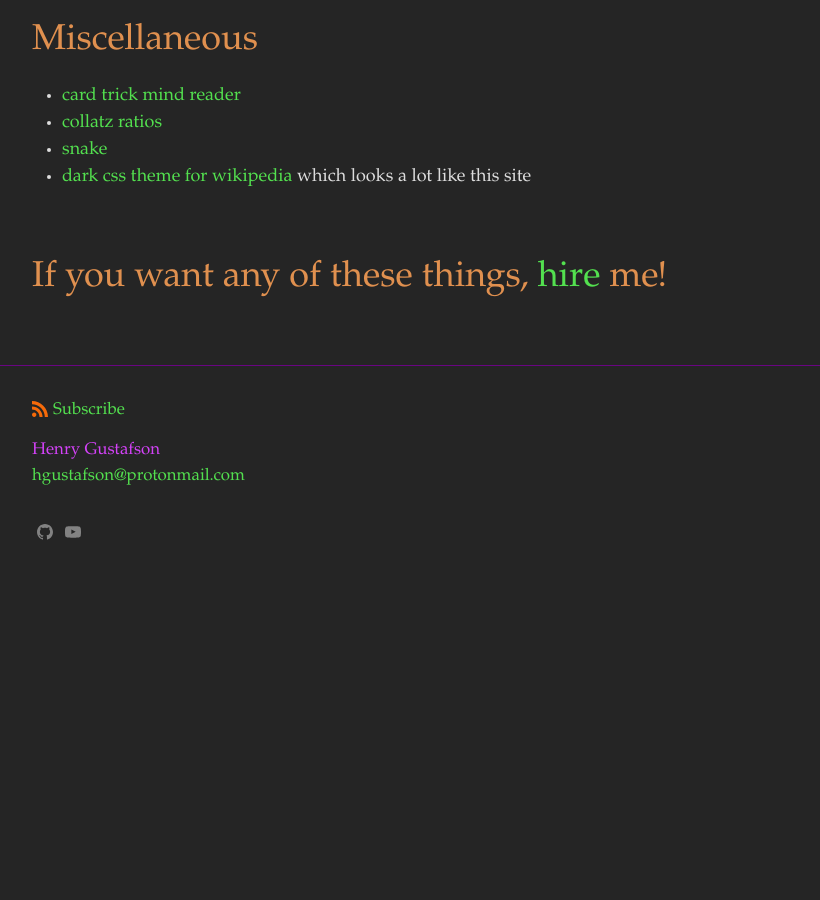
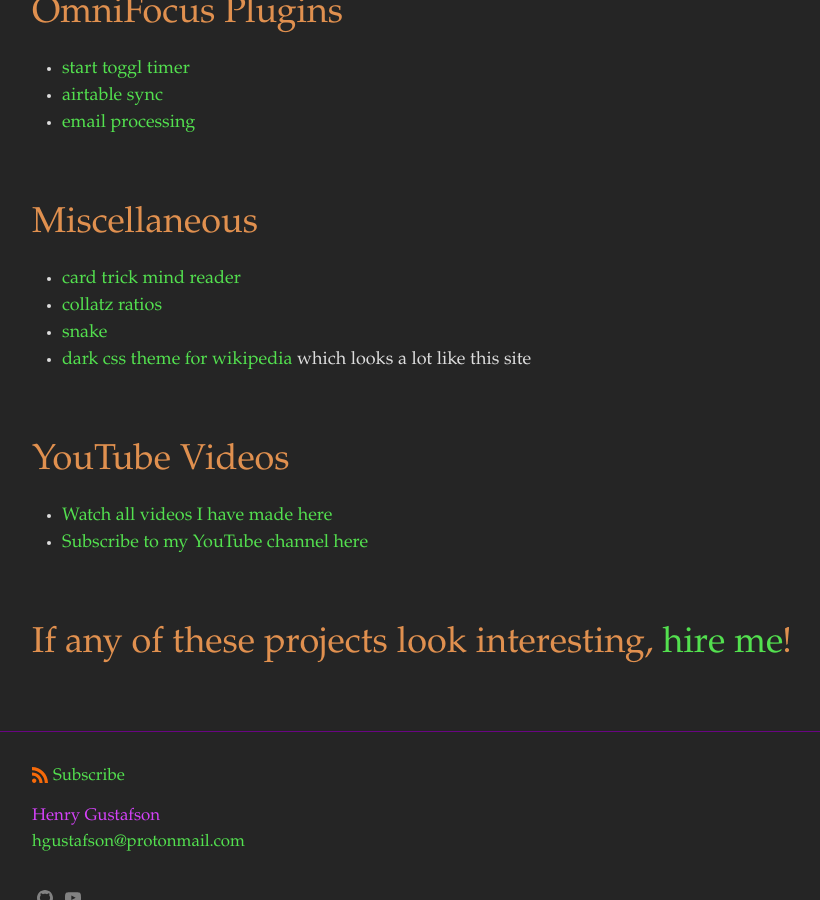
Before and after one commit to lizard-heart/lizard-heart.github.io, a Jekyll site: the page built from projects.markdown, in a window 1280 px wide and 900 px high, scrolled down 800 px. Shown: the whole window, without its empty margins (188-1008 px from the left). Built offline with Jekyll 4.4.1, drawn with Linux system fonts in a browser that asks for light colours; before the commit the page ends 1376 px from its top, so only the background shows below that; some of the changed text lies outside the part shown.

Commit message:
add videos

```diff
--- a/projects.markdown
+++ b/projects.markdown
@@ -3,6 +3,10 @@ layout: page
 title: Projects
 permalink: /projects/
 ---
+## Wolfram Language Projects
+- [Game graphs of Tic-Tac-Toe-like games](https://community.wolfram.com/groups/-/m/t/2317406)
+- [Quantifying language efficiency](https://community.wolfram.com/groups/-/m/t/2456491)
+
 ## Siri Shortcuts
 [My archive of Siri Shortcuts](/shortcuts/)
 
@@ -23,4 +27,8 @@ creates a presentation with a slide for each obsidian note in a chain from one t
 - [snake](https://snake.lizardheart.repl.co)
 - [dark css theme for wikipedia](https://github.com/lizard-heart/wikiDarkMode) which looks a lot like this site
 
-## If you want any of these things, [hire](/hire) me!
+## YouTube Videos
+- [Watch all videos I have made here](/videos/)
+- [Subscribe to my YouTube channel here](https://www.youtube.com/channel/UC0ZCat9S6KoR7dAiIezBfhg/)
+
+## If any of these projects look interesting, [hire me](/hire)!
```
Also changed, not shown: videos.markdown (added, +29 -0 lines).
